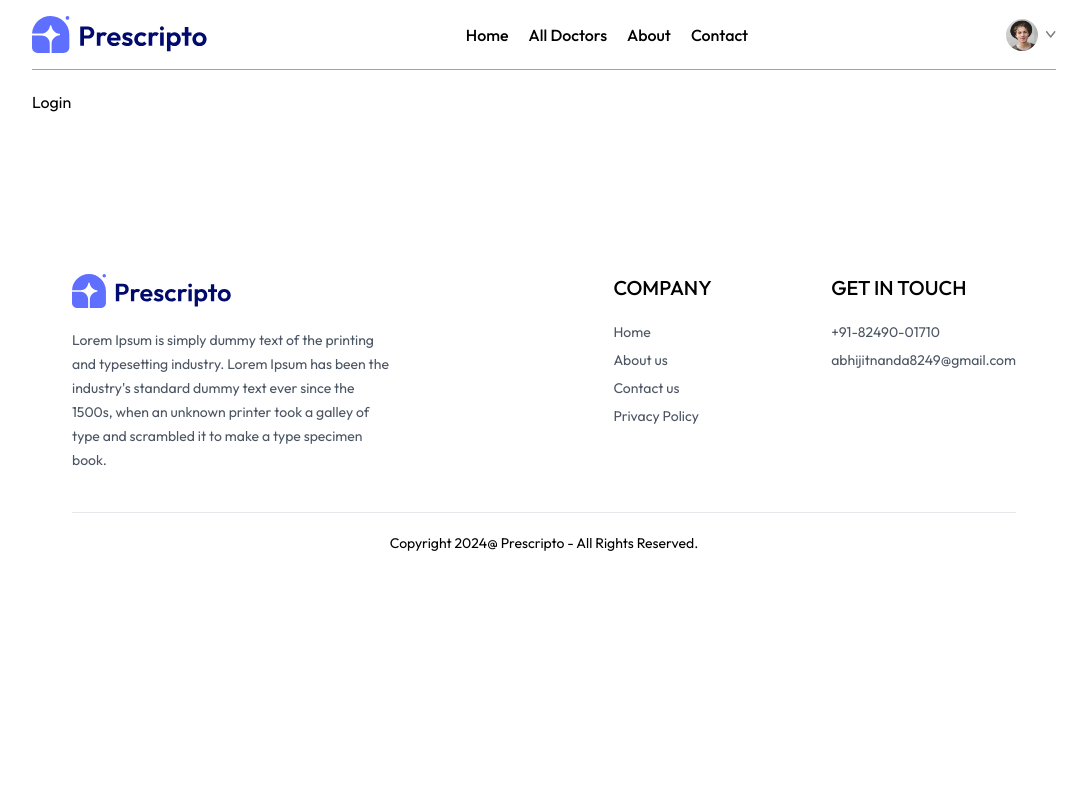
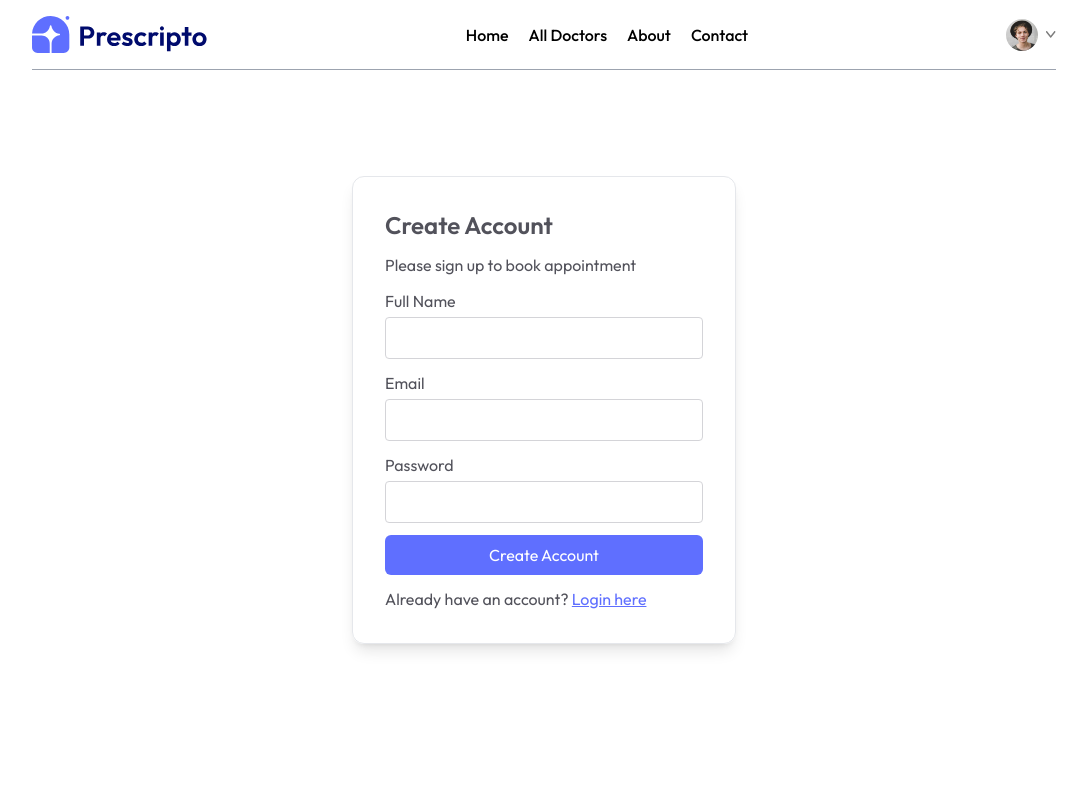
Before and after one commit to superlancer9/hms-fullstack, a React (Vite) app in the folder frontend/: page /login in a window 1280 px wide. Shown: the top 800 px of the page, without its empty margins (96-1183 px from the left). Built offline with nearby package versions, Linux system fonts and the light colour scheme.

Commit message:
login and registration page done

```diff
--- a/frontend/src/pages/Contact.jsx
+++ b/frontend/src/pages/Contact.jsx
@@ -1,9 +1,43 @@
-import React from 'react'
+import React from "react";
+import { assets } from "../assets/assets";
 
 const Contact = () => {
   return (
-    <div>Contact</div>
-  )
-}
+    <div>
+      <div className="text-center text-2xl pt-10  text-gray-500">
+        <p>
+          CONTACT <span className="text-gray-700 font-semibold">US</span>
+        </p>
+      </div>
+      <div className="my-10 flex flex-col justify-center md:flex-row gap-10 mb-28 text-md">
+        <img
+          className="w-full max-w-[360px]"
+          src={assets.contact_image}
+          alt=""
+        />
+        <div className="flex flex-col justify-center items-start gap-6">
+          <p className="font-semibold text-xl text-gray-600">OUR OFFICE</p>
+          <p className="text-gray-500">
+            Chndrasekharpur <br />
+            Bhubaneswar,Odisha-751024
+          </p>
+          <p className="text-gray-500">
+            Tel:+91 82490-01710 <br />
+            Email: abhijitnanda8249@gmail.com{" "}
+          </p>
+          <p className="font-semibold text-lg text-gray-600">
+            CAREERS AT PRESCRIPTO
+          </p>
+          <p className="text-gray-500">
+            Learn more about our teams and job openings.
+          </p>
+          <button className="border border-black px-8 py-4 text-md hover:bg-black hover:text-white transition-all duration-500">
+            Explore Jobs
+          </button>
+        </div>
+      </div>
+    </div>
+  );
+};
 
-export default Contact
+export default Contact;
--- a/frontend/src/pages/Login.jsx
+++ b/frontend/src/pages/Login.jsx
@@ -1,7 +1,82 @@
-import React from "react";
+import React, { useState } from "react";
 
 const Login = () => {
-  return <div>Login</div>;
+  const [state, setState] = useState("Sign Up");
+  const [name, setName] = useState("");
+  const [email, setEmail] = useState("");
+  const [password, setPassword] = useState("");
+
+  const onSubmitHandler = async (event) => {
+    event.preventDefault();
+  };
+  return (
+    <form className="min-h-[80vh] flex items-center" onSubmit={onSubmitHandler}>
+      <div className="flex flex-col gap-3 m-auto items-start p-8 min-w-[340px] sm:min-w-96 border rounded-xl text-zinc-600 shadow-lg">
+        <p className="text-2xl font-semibold">
+          {state === "Sign Up" ? "Create Account" : "Login"}
+        </p>
+        <p>
+          Please {state === "Sign Up" ? "sign up" : "login"} to book appointment
+        </p>
+        {state === "Sign Up" && (
+          <div className="w-full">
+            <p>Full Name</p>
+            <input
+              type="text"
+              onChange={(e) => setName(e.target.value)}
+              value={name}
+              className="border border-zinc-300 rounded w-full p-2 mt-1 outline-primary"
+              required
+            />
+          </div>
+        )}
+        <div className="w-full">
+          <p>Email</p>
+          <input
+            type="email"
+            onChange={(e) => setEmail(e.target.value)}
+            value={email}
+            className="border border-zinc-300 rounded w-full p-2 mt-1 outline-primary"
+            required
+          />
+        </div>
+        <div className="w-full">
+          <p>Password</p>
+          <input
+            type="password"
+            onChange={(e) => setPassword(e.target.value)}
+            value={password}
+            className="border border-zinc-300 rounded w-full p-2 mt-1 outline-primary"
+            required
+          />
+        </div>
+        <button className="w-full bg-primary text-white py-2 rounded-md text-base">
+          {state === "Sign Up" ? "Create Account" : "Login"}
+        </button>
+        {state === "Sign Up" ? (
+          <p>
+            Already have an account?{" "}
+            <span
+              className="cursor-pointer text-primary underline"
+              onClick={() => setState("Login")}
+            >
+              Login here
+            </span>
+          </p>
+        ) : (
+          <p>
+            Create an new account?{" "}
+            <span
+              className="cursor-pointer text-primary underline"
+              onClick={() => setState("Sign Up")}
+            >
+              Click here
+            </span>
+          </p>
+        )}
+      </div>
+    </form>
+  );
 };
 
 export default Login;
```
